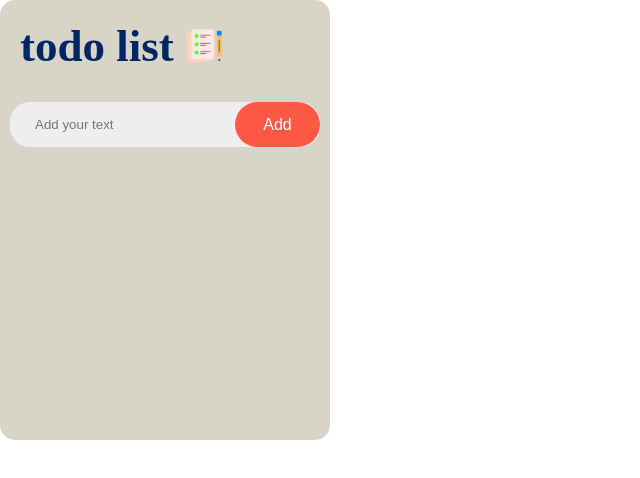
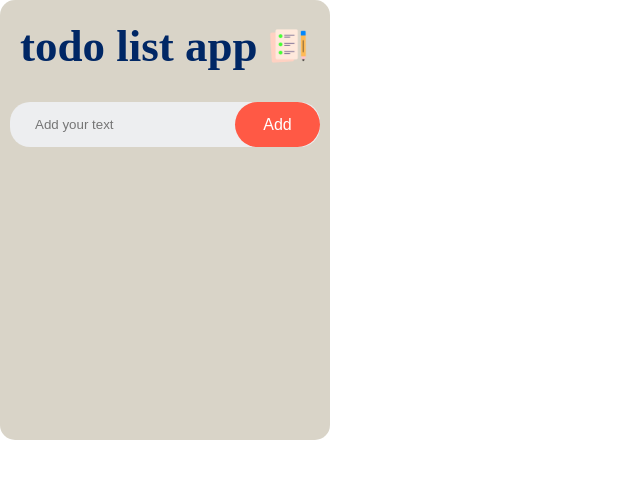
Before and after one commit to abdullahwahidi199/todo-list-Wahidi, a plain HTML site: page index.html in a window 1280 px wide. Shown: the whole page, without its empty margins (0-640 px from the left). Drawn offline with Linux system fonts and the light colour scheme.

Commit message:
Update index.html

```diff
--- a/index.html
+++ b/index.html
@@ -9,7 +9,7 @@
 <body>
     <div class="container">
         <div class="to_do_app">
-            <h2>todo list <img src="imagess/icon.png"></h2>
+            <h2>todo list app<img src="imagess/icon.png"></h2>
             <div class="row">
                 <input type="text" id="inp" placeholder="Add your text">
                 <button id="btn" onclick="addTask()">Add</button>
```
